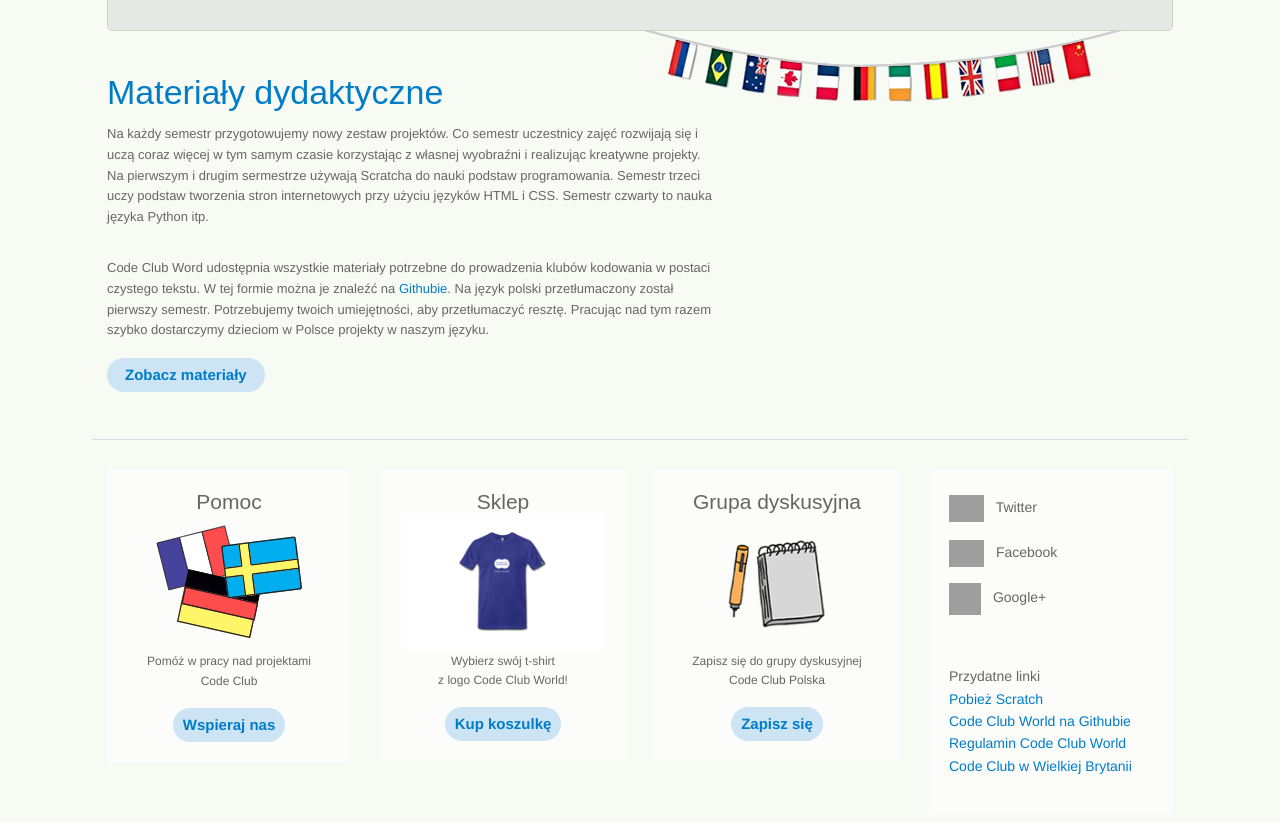
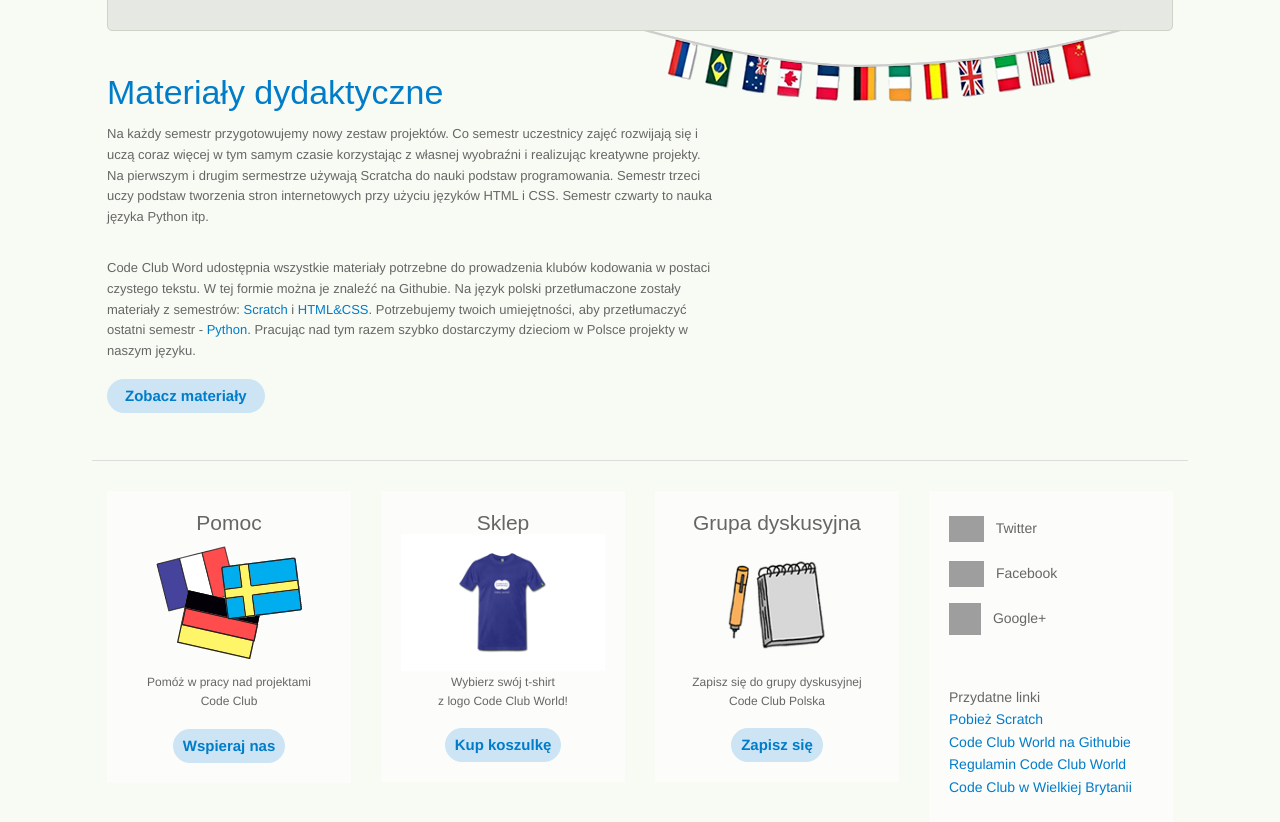
Before and after one commit to codeclubpolska/codeclubpolska.github.io, a Jekyll site: the page built from index.html, in a window 1280 px wide and 900 px high, scrolled down 2178 px, cut to the strip 0-822 px from the top of the window. Built offline with Jekyll 4.4.1, drawn with Linux system fonts in a browser that asks for light colours; nearby versions of some CDN libraries; some web fonts are replaced; a style sheet for code colours, icons or effects is not loaded; grey boxes are pictures that could not be loaded.

Commit message:
Translations needed update

```diff
--- a/index.html
+++ b/index.html
@@ -175,8 +175,8 @@ title: Home
 
     <p>
       Code Club Word udostępnia wszystkie materiały potrzebne do prowadzenia klubów kodowania w postaci czystego tekstu.
-      W tej formie można je znaleźć na <a href="https://github.com/CodeClub/CodeClubWorld-Projects">Githubie</a>. Na
-      język polski przetłumaczony został pierwszy semestr. Potrzebujemy twoich umiejętności, aby przetłumaczyć resztę.
+      W tej formie można je znaleźć na Githubie. Na
+      język polski przetłumaczone zostały materiały z semestrów: <a href="https://github.com/CodeClub/scratch-curriculum/">Scratch</a> i <a href="https://github.com/CodeClub/webdev-curriculum/">HTML&CSS</a>. Potrzebujemy twoich umiejętności, aby przetłumaczyć ostatni semestr - <a href="https://github.com/CodeClub/python-curriculum/">Python</a>.
       Pracując nad tym razem szybko dostarczymy dzieciom w Polsce projekty w naszym języku.
     </p>
 
```
